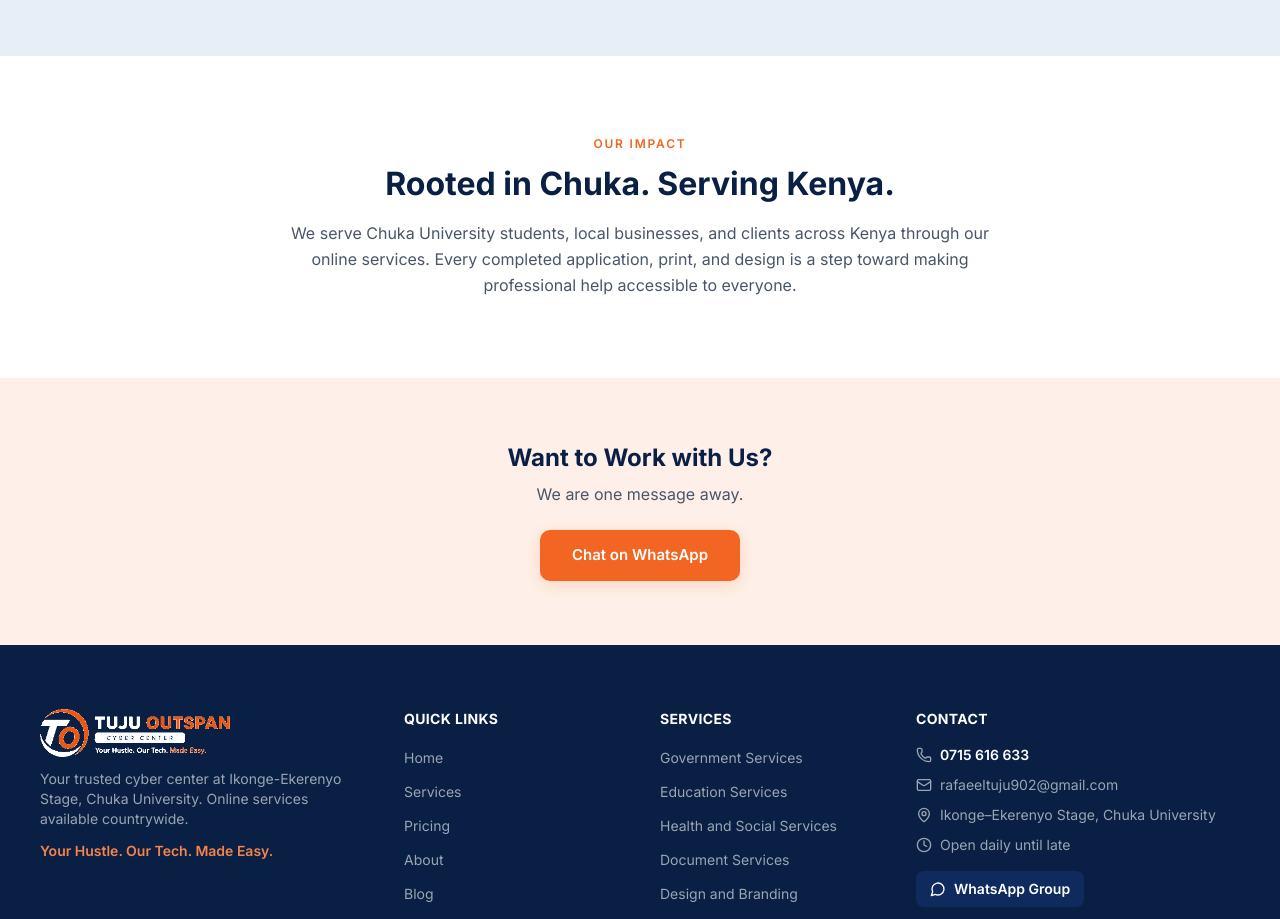
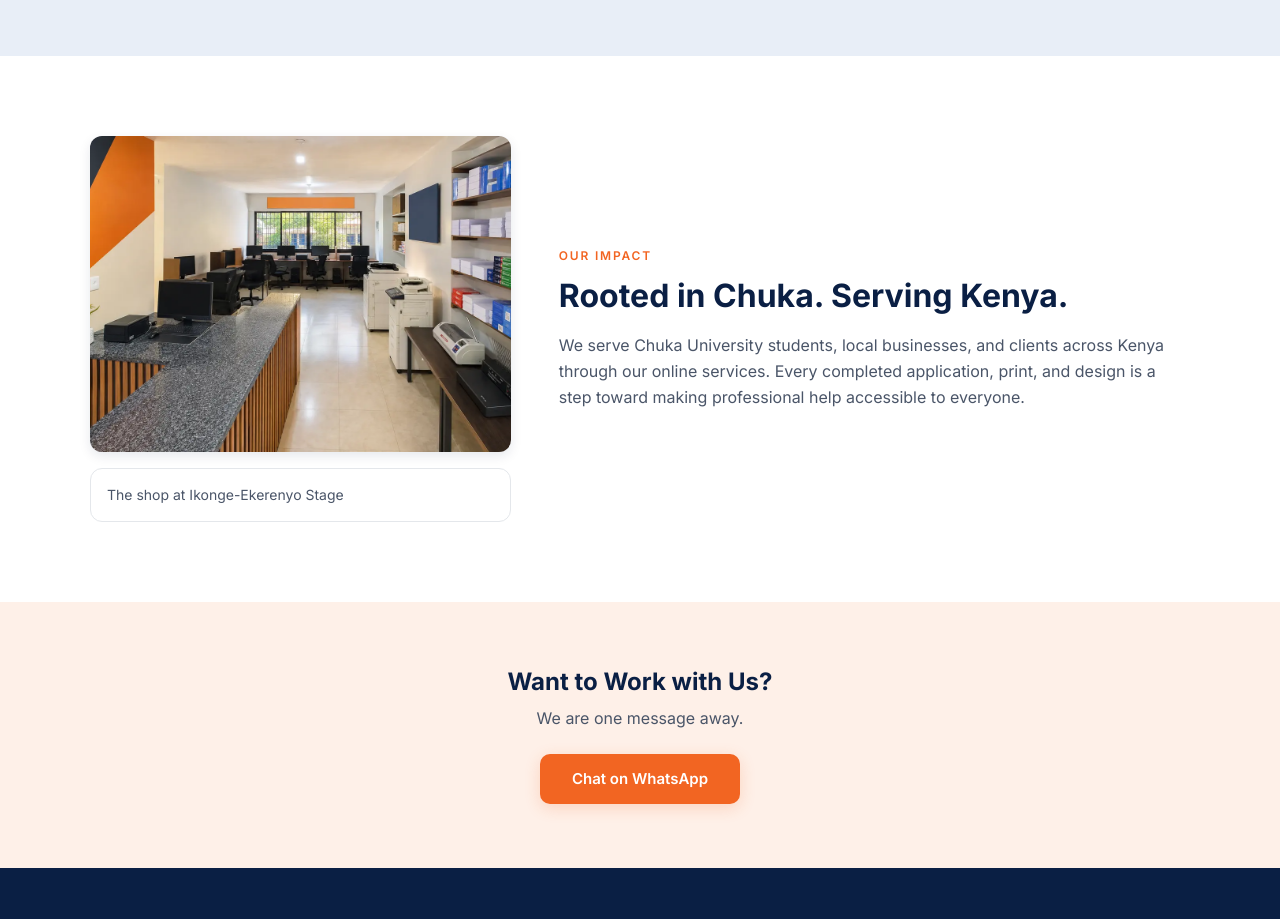
Before and after one commit to CamlineKe/Tuju_Outspan, a Next.js app: page /about in a window 1280 px wide. Shown: the part 2380-3299 px from the top of the page. Built offline with nearby package versions, Linux system fonts and the light colour scheme; no server answers.

Commit message:
about: add space photo to community impact section

```diff
--- a/app/about/page.tsx
+++ b/app/about/page.tsx
@@ -138,7 +138,8 @@ export default function AboutPage() {
       </section>
 
       <section className="bg-white px-6 py-20">
-        <div className="mx-auto max-w-[720px] text-center">
+        <div className="mx-auto grid max-w-[1100px] grid-cols-1 items-center gap-12 md:grid-cols-[2fr_3fr]">
+          <div className="md:order-2">
             <p className="text-xs font-semibold uppercase tracking-[0.15em] text-orange-500">
               OUR IMPACT
             </p>
@@ -150,6 +151,18 @@ export default function AboutPage() {
               our online services. Every completed application, print, and design is a step toward
               making professional help accessible to everyone.
             </p>
+          </div>
+          <div className="md:order-1">
+            <img
+              src="/images/about/about-space-01.webp"
+              alt="The interior of the Tuju Outspan Cyber Center at Ikonge-Ekerenyo Stage"
+              loading="lazy"
+              className="aspect-[4/3] w-full rounded-xl object-cover shadow-navy-md"
+            />
+            <p className="mt-4 rounded-xl border border-gray-200 bg-white p-4 text-sm text-gray-600">
+              The shop at Ikonge-Ekerenyo Stage
+            </p>
+          </div>
         </div>
       </section>
 
```
Also changed, not shown: public/images/about/about-space-01.webp (added), 2 other files (tests, documents, lock files or other folders). Lines whose indentation alone changed are shown as unchanged.
